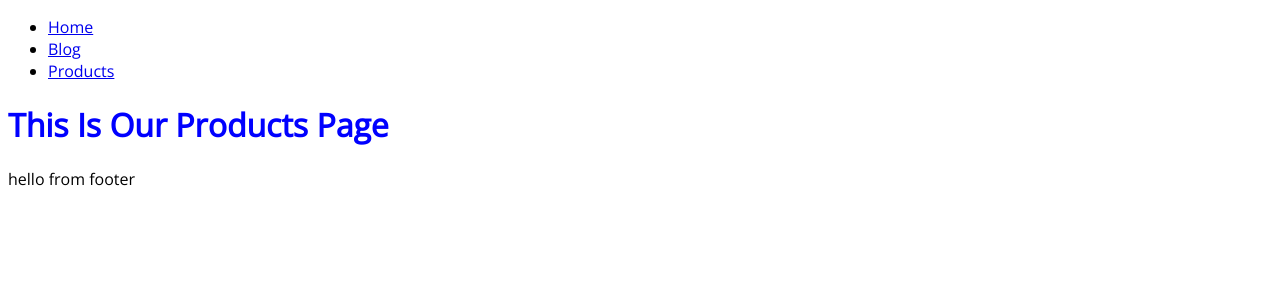
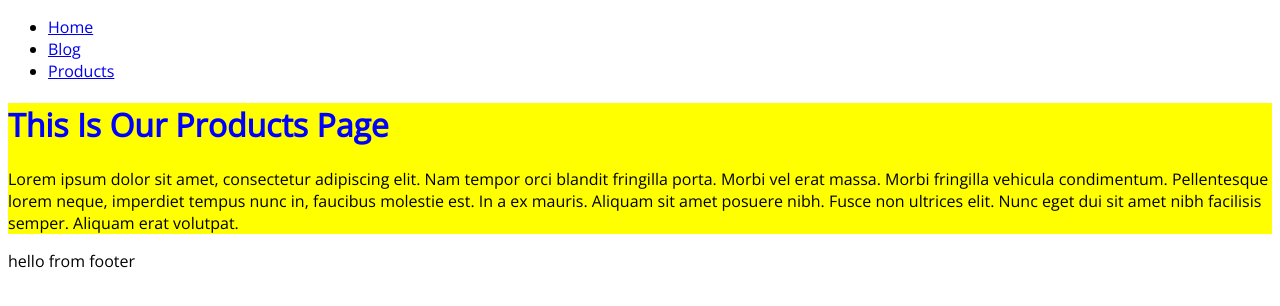
Before and after one commit to sergioviniciuss/gatsby-playground, a Gatsby site: page /products in a window 1280 px wide. Built offline with nearby package versions, Linux system fonts and the light colour scheme; Gatsby itself is replaced by a stand-in of ours.

Commit message:
Feat(CSS Modules): Uses it for restricting the scope of css

```diff
--- /dev/null
+++ b/src/components/products.module.css
@@ -0,0 +1,3 @@
+.page {
+  background-color: yellow;
+}
--- a/src/pages/products.js
+++ b/src/pages/products.js
@@ -1,10 +1,21 @@
 import React from "react"
 import Layout from "../components/Layout"
+import styles from "../components/products.module.css"
 
 const Products = () => {
   return (
     <Layout>
-      <h1>this is our products page</h1>
+      <div className={styles.page}>
+        <h1>this is our products page</h1>
+        <p>
+          Lorem ipsum dolor sit amet, consectetur adipiscing elit. Nam tempor
+          orci blandit fringilla porta. Morbi vel erat massa. Morbi fringilla
+          vehicula condimentum. Pellentesque lorem neque, imperdiet tempus nunc
+          in, faucibus molestie est. In a ex mauris. Aliquam sit amet posuere
+          nibh. Fusce non ultrices elit. Nunc eget dui sit amet nibh facilisis
+          semper. Aliquam erat volutpat.
+        </p>
+      </div>
     </Layout>
   )
 }
```
Also changed, not shown: src/components/blog.module.css (added).
